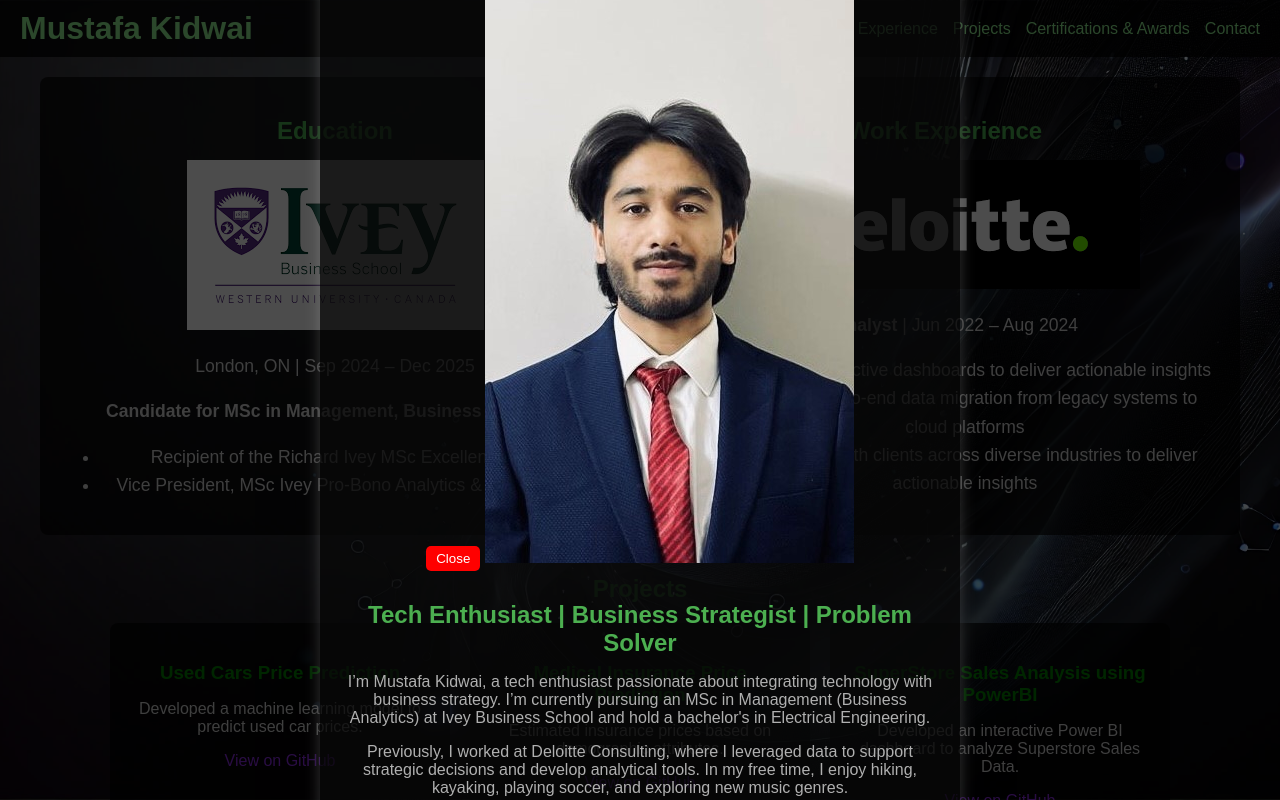
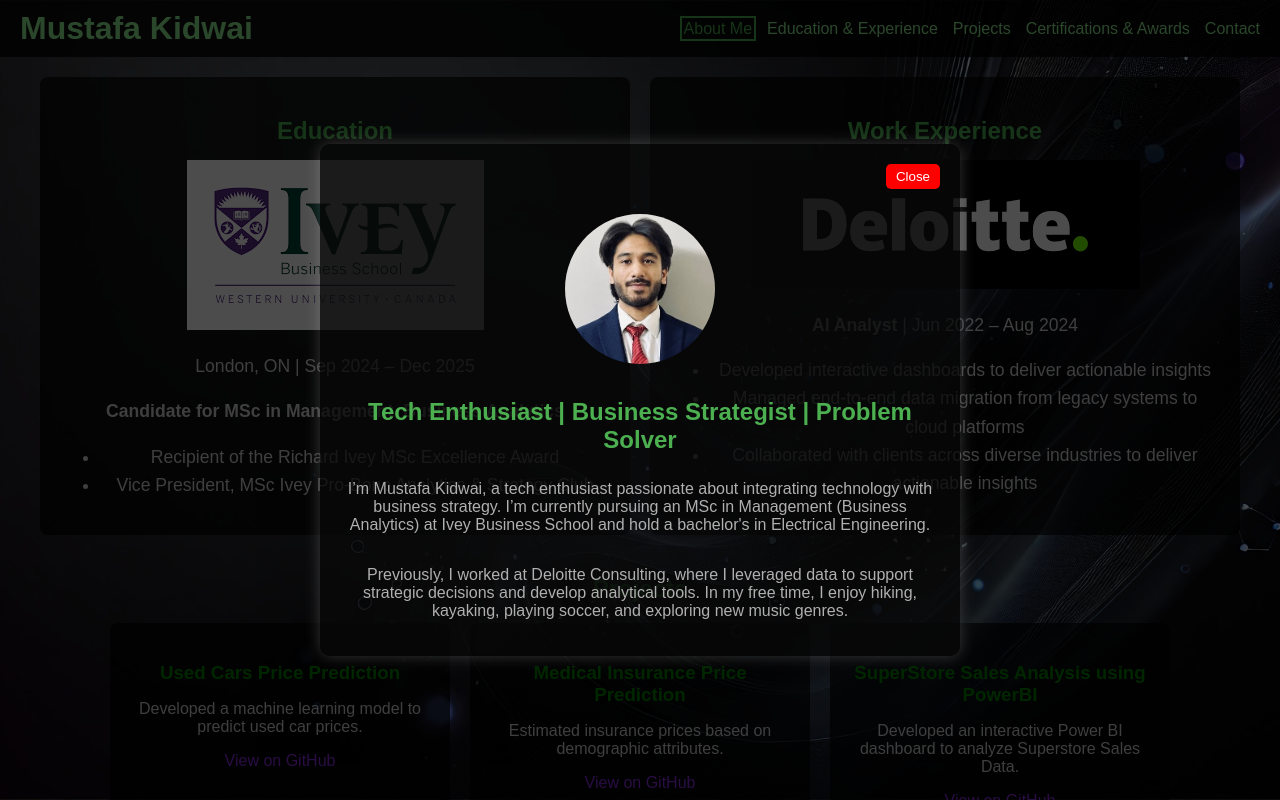
Before and after one commit to mustafakidwai/mustafakidwai.github.io, a plain HTML site: page index.html in a window 1280 px wide. Both pictures are taken after a click on the link "About Me". Shown: the top 800 px of the page. Drawn offline with Linux system fonts and the light colour scheme.

Commit message:
profile pic

```diff
--- a/styles.css
+++ b/styles.css
@@ -432,3 +432,17 @@ footer p {
 #certificateModal .close-btn:hover {
     background-color: darkred;
 }
+.profile-pic-modal {
+    width: 150px;
+    height: 150px;
+    border-radius: 50%;
+    object-fit: cover;
+    margin: 15px 0; /* Adds spacing around the image */
+}
+
+/* Center the Image in the Modal */
+.modal-content {
+    display: flex;
+    flex-direction: column;
+    align-items: center;
+}
```
